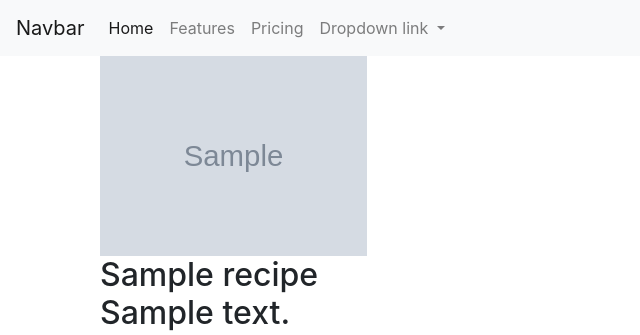
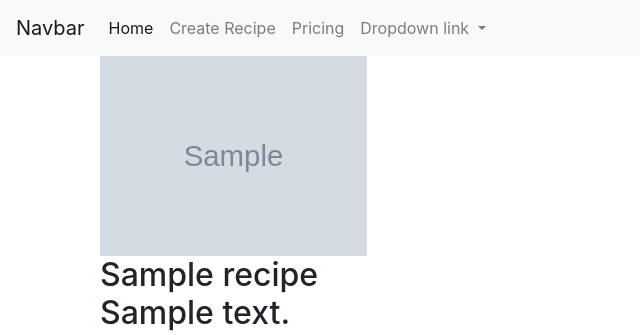
Before and after one commit to Joojoobee87/Whats4T, a Flask app: page / in a window 1280 px wide. Shown: the top 335 px of the page, without its empty margins (0-640 px from the left). Run offline with Flask 2, Linux system fonts and the light colour scheme; grey boxes marked "Sample" are stand-in pictures; a database or web service that is not in the repository returns one stand-in record (values such as "Sample title"); some libraries are stand-ins or nearby versions; some web fonts are replaced.

Commit message:
updated base.html template

```diff
--- a/templates/base.html
+++ b/templates/base.html
@@ -19,10 +19,10 @@
             <div class="collapse navbar-collapse" id="navbarNavDropdown">
                 <ul class="navbar-nav">
                 <li class="nav-item active">
-                    <a class="nav-link" href="#">Home <span class="sr-only">(current)</span></a>
+                    <a class="nav-link" href="{{ url_for('get_recipes') }}">Home<span class="sr-only">(current)</span></a>
                 </li>
                 <li class="nav-item">
-                    <a class="nav-link" href="#">Features</a>
+                    <a class="nav-link" href="{{ url_for('create_recipe') }}">Create Recipe</a>
                 </li>
                 <li class="nav-item">
                     <a class="nav-link" href="#">Pricing</a>
```
